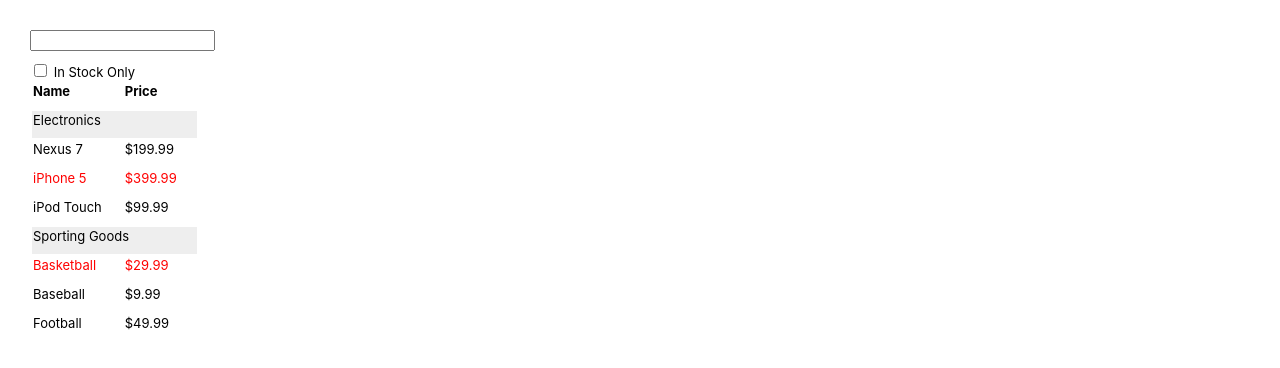
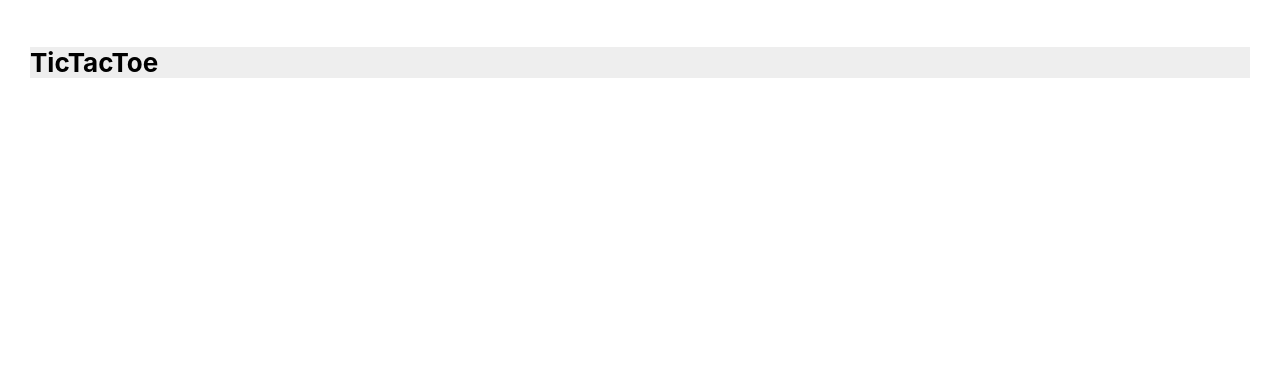
Before and after one commit to itkilleddave/react-thinking-in-react, a React (Create React App) app: page / in a window 1280 px wide. Shown: the top 368 px of the page. Built offline with nearby package versions, Linux system fonts and the light colour scheme.

Commit message:
added TicTacToe component and did some restructuring

```diff
--- a/src/App.css
+++ b/src/App.css
@@ -3,16 +3,3 @@
   padding: 30px;
   font-size: 13px;
 }
-.product-category {
-  background: #eee;
-}
-td, th {
-  padding-bottom: 10px;
-  padding-right: 20px;
-}
-.search-field {
-  margin-bottom: 10px;
-}
-.not-stocked {
-  color: red;
-}
--- a/src/App.js
+++ b/src/App.js
@@ -1,6 +1,7 @@
 import React, { Component } from 'react';
 import './App.css';
 import SearchableProductTable from './Components/SearchableProductTable';
+import TicTacToe from './Components/TicTacToe';
 
 const data = [
   {category: "Sporting Goods", price: "$49.99", stocked: true, name: "Football"},
@@ -11,11 +12,20 @@
   {category: "Electronics", price: "$199.99", stocked: true, name: "Nexus 7"}
 ];
 
+const appComponents = {
+ searchableProductTable : <SearchableProductTable products={data} />,
+ ticTacToe : <TicTacToe />
+}
+
+// set runApp to the appComponents key name above that you want to run
+
+const runApp = "ticTacToe";
+
 class App extends Component {
   render() {
     return (
       <div className="App">
-        <SearchableProductTable products={data} />
+         {appComponents[runApp]}
       </div>
     );
   }
--- /dev/null
+++ b/src/Components/SearchableProductTable.css
@@ -0,0 +1,13 @@
+.product-category {
+  background: #eee;
+}
+td, th {
+  padding-bottom: 10px;
+  padding-right: 20px;
+}
+.search-field {
+  margin-bottom: 10px;
+}
+.not-stocked {
+  color: red;
+}
--- a/src/Components/SearchableProductTable.js
+++ b/src/Components/SearchableProductTable.js
@@ -1,3 +1,4 @@
+import './SearchableProductTable.css';
 import React, { Component } from 'react';
 
 class SearchableProductTable extends Component {
--- /dev/null
+++ b/src/Components/TicTacToe.css
@@ -0,0 +1,3 @@
+h1 {
+  background: #eee;
+}
--- /dev/null
+++ b/src/Components/TicTacToe.js
@@ -0,0 +1,13 @@
+import './TicTacToe.css';
+import React, { Component } from 'react';
+
+class TicTacToe extends Component {
+
+  render() {
+    return (
+      <h1>TicTacToe</h1>
+      );
+  }
+}
+
+export default TicTacToe;
```
